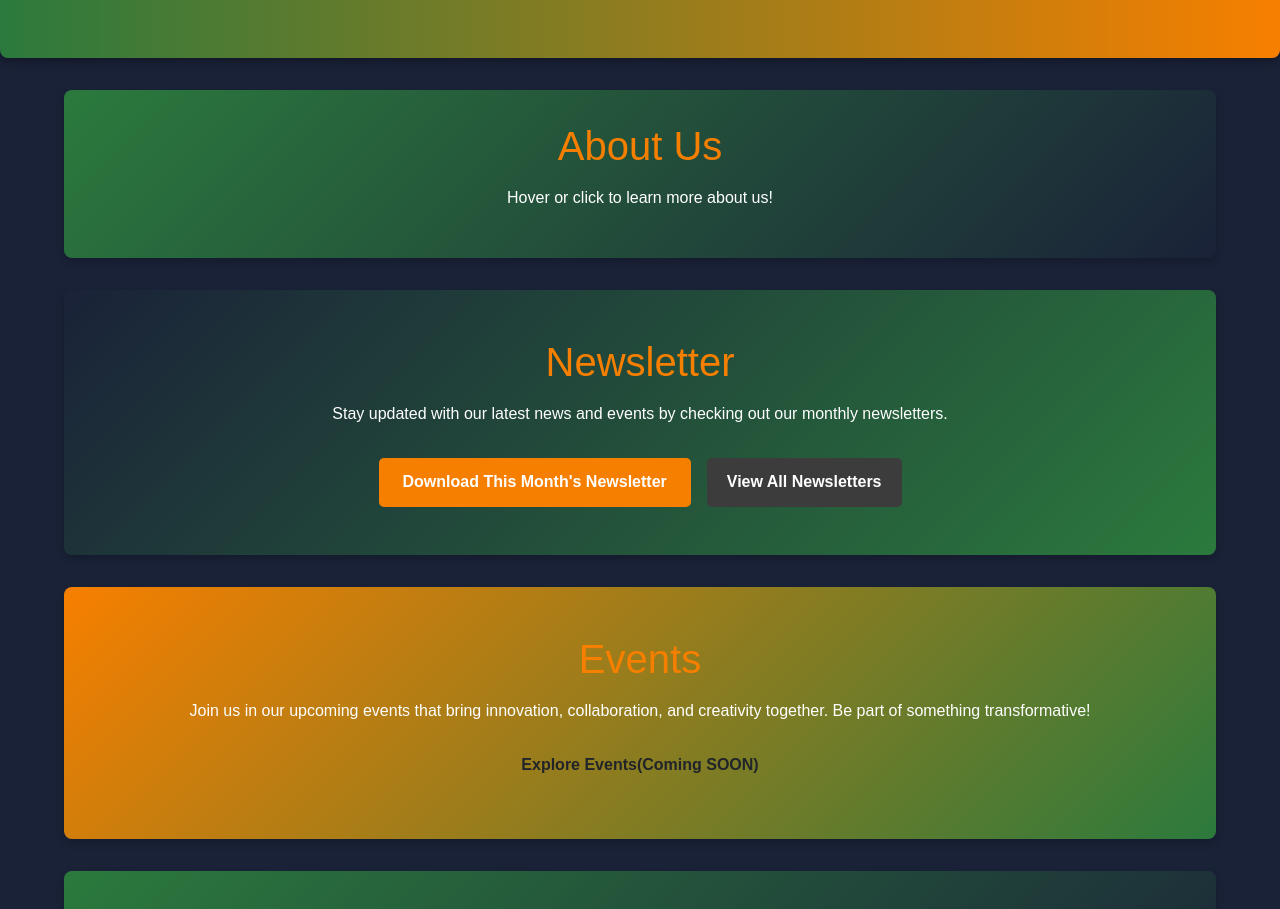
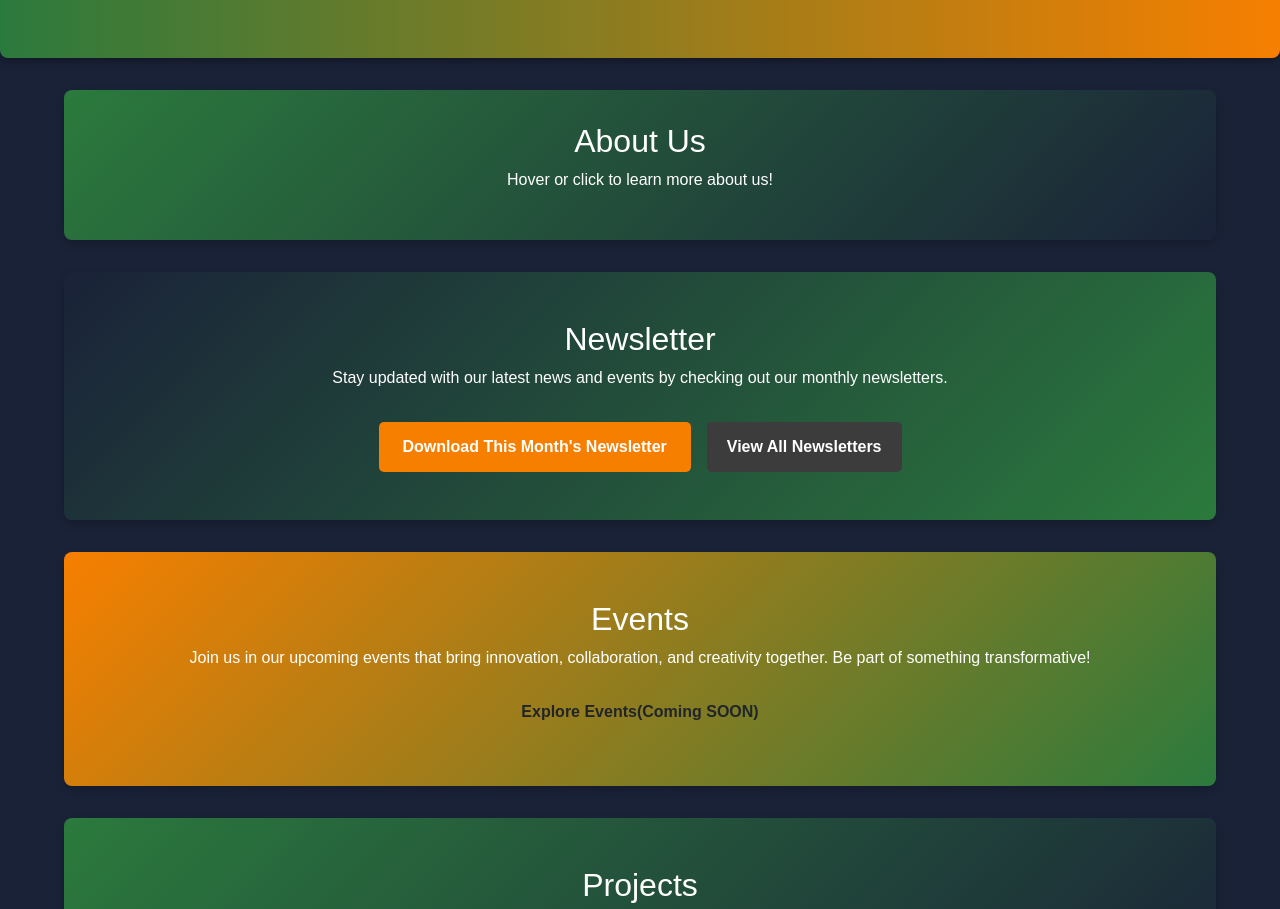
Before and after one commit to NavIshanOp/NavTantra, a plain HTML site: page index.html in a window 1280 px wide. Shown: the part 400-1309 px from the top of the page. Drawn offline with nearby package versions, Linux system fonts and the light colour scheme.

Commit message:
Color changes

```diff
--- a/index.html
+++ b/index.html
@@ -43,7 +43,7 @@
 
   <!-- About Section -->
   <section id="about" class="interactive-section">
-    <h2 class="section-title">About Us</h2>
+    <h2 >About Us</h2>
     <p>Hover or click to learn more about us!</p>
     <div id="about-card" class="card hidden">
       <button id="close-card" class="close-btn">&times;</button>
@@ -103,7 +103,7 @@
   <!-- Newsletter Section -->
 
   <section id="newsletter">
-    <h2 class="section-title">Newsletter</h2>
+    <h2 >Newsletter</h2>
     <p>Stay updated with our latest news and events by checking out our monthly newsletters.</p>
     <div class="btn-container">
       <button class="btn btn-primary" id="download-newsletter-btn">Download This Month's Newsletter</button>
@@ -113,7 +113,7 @@
 
   <!-- Events Section -->
   <section id="events">
-    <h2 class="section-title">Events</h2>
+    <h2 >Events</h2>
     <p>Join us in our upcoming events that bring innovation, collaboration, and creativity together. Be part of
       something transformative!</p>
     <button class="btn">Explore Events(Coming SOON)</button>
@@ -121,7 +121,7 @@
 
     <!-- Projects Section -->
     <section id="projects">
-      <h2 class="section-title">Projects</h2>
+      <h2 >Projects</h2>
       <p>Discover the innovative projects we’ve built, showcasing creativity and technical expertise. Click below to learn more!</p>
       <button class="btn btn-primary" onclick="window.location.href='projects.html'">Explore Projects</button>
     </section>
```
